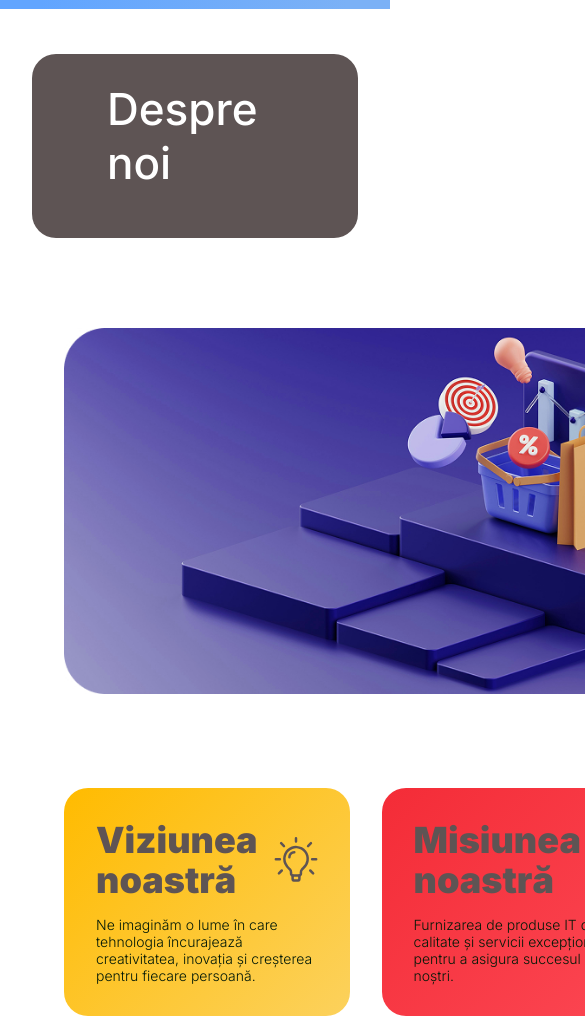
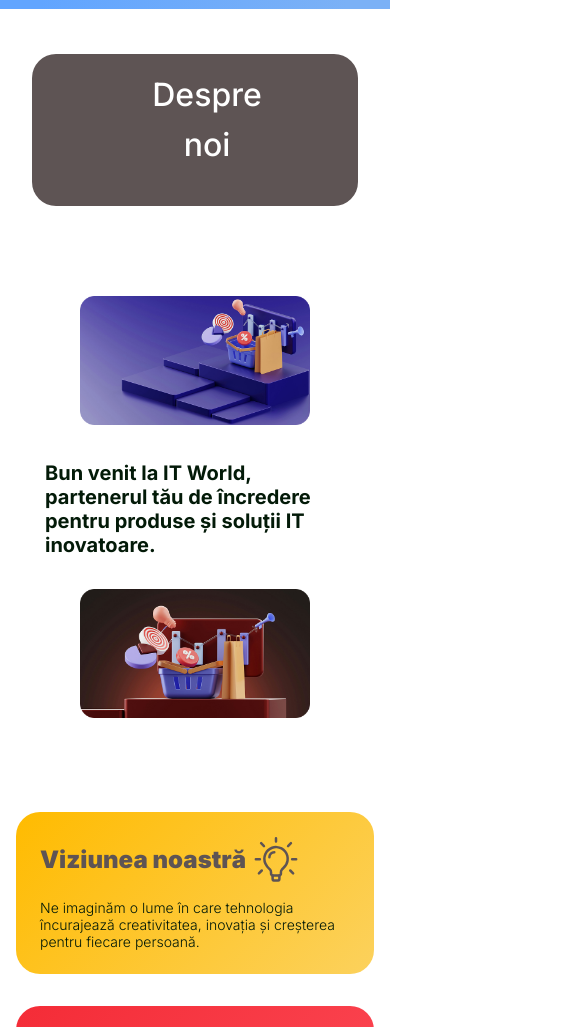
Before and after one commit to PitesFan/Lab-Practica, a plain HTML site: page pages/about.html in a window 390 px wide. Shown: the part 46-1073 px from the top of the page, 585 px wide, since content can reach past the window. Drawn offline with Linux system fonts and the light colour scheme.

Commit message:
about page responsive

```diff
--- a/css/base.css
+++ b/css/base.css
@@ -5,5 +5,5 @@
 }
 
 .container {
-  min-width: 340px;
+  min-width: 280px;
 }
--- a/css/pc-styles.css
+++ b/css/pc-styles.css
@@ -360,6 +360,7 @@
   display: flex;
   flex-direction: row;
   gap: 24px;
+  flex-wrap: wrap;
 }
 
 .footer-right-info-column {
@@ -390,8 +391,13 @@
   display: flex;
   align-items: center;
   justify-content: center;
-  padding: 40px 0;
+  padding: 32px;
   border-radius: 24px;
+  width: 100%;
+}
+
+.tile-banner-content h1 {
+  text-align: center;
 }
 
 /* Welcome styles */
@@ -409,6 +415,11 @@
   align-items: start;
   justify-content: center;
   gap: 32px;
+  flex-wrap: wrap;
+}
+
+.welcome-content h3 {
+  max-width: 300px;
 }
 
 .welcome-img {
@@ -430,6 +441,7 @@
   align-items: start;
   justify-content: center;
   gap: 32px;
+  flex-wrap: wrap;
 }
 
 .aboutUs-card {
--- a/css/responsive-styles.css
+++ b/css/responsive-styles.css
@@ -168,7 +168,7 @@
   }
 
   .tile-banner-content {
-    padding: 28px 0;
+    padding: 16px 4px;
   }
 
   .h1-text {
@@ -177,6 +177,17 @@
 
   /* Products-section styles */
   .products-section {
+    grid-template-columns: 32px 1fr 32px;
+  }
+
+  /* Welcome styles */
+  .welcome-section {
+    grid-template-columns: 32px 1fr 32px;
+  }
+
+  /* About-Us-cards styles */
+
+  .aboutUs-cards-section {
     grid-template-columns: 32px 1fr 32px;
   }
 }
@@ -216,6 +227,15 @@
   .hero-image {
     display: none;
   }
+
+  /* Welcome styles */
+  .welcome-img {
+    max-width: 450px;
+  }
+
+  .h3-text {
+    font-size: 20px;
+  }
 }
 
 @media (max-width: 650px) {
@@ -241,7 +261,35 @@
   .products-section {
     display: flex;
   }
+
+  .h1-text {
+    font-size: 32px;
+  }
 }
 
-@media (max-width: 400px) {
+@media (max-width: 550px) {
+  /* Welcome styles */
+  .welcome-img {
+    max-width: 230px;
+  }
+
+  .welcome-section {
+    grid-template-columns: 16px 1fr 16px;
+  }
+
+  /* About-Us-cards styles */
+  .aboutUs-cards-section {
+    grid-template-columns: 16px 1fr 16px;
+  }
+
+  .aboutUs-card {
+    padding: 24px;
+  }
+
+  .aboutUs-card-title {
+    gap: 8px;
+  }
+  .aboutUs-card-title p {
+    font-size: 24px;
+  }
 }
--- a/css/styles.css
+++ b/css/styles.css
@@ -127,7 +127,7 @@
   font-size: 56px;
   font-style: normal;
   font-weight: 500;
-  line-height: normal;
+  line-height: 50px;
 }
 .h2-text {
   font-family: Inter;
--- a/pages/about.html
+++ b/pages/about.html
@@ -66,7 +66,10 @@
         <!-- Title-banner section -->
         <section class="tile-banner-section">
           <div class="tile-banner-content dark-gray-bg">
-            <h1 class="h1-text white hover-underline">Despre noi</h1>
+            <h1 class="h1-text white hover-underline">
+              Despre <br />
+              noi
+            </h1>
           </div>
         </section>
 
```
